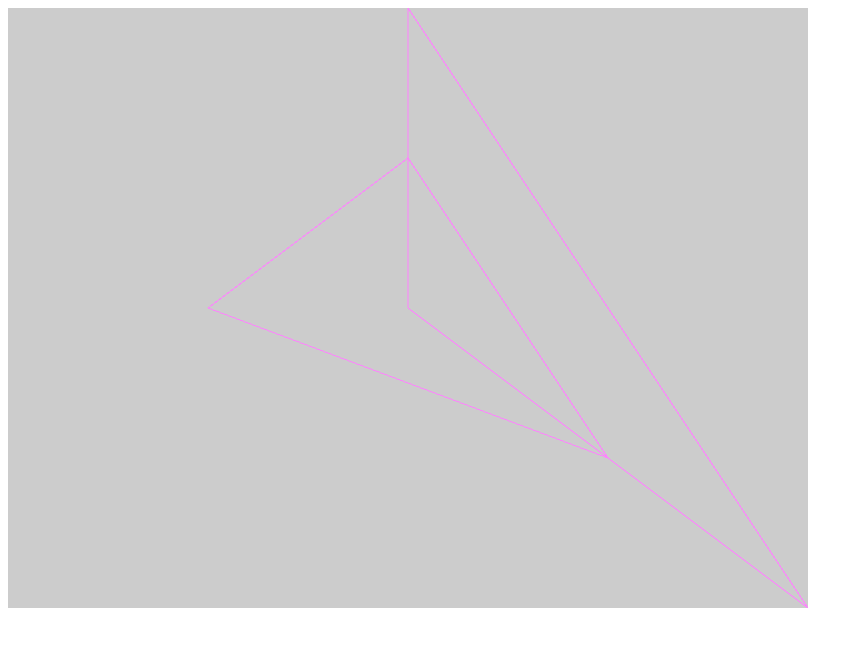
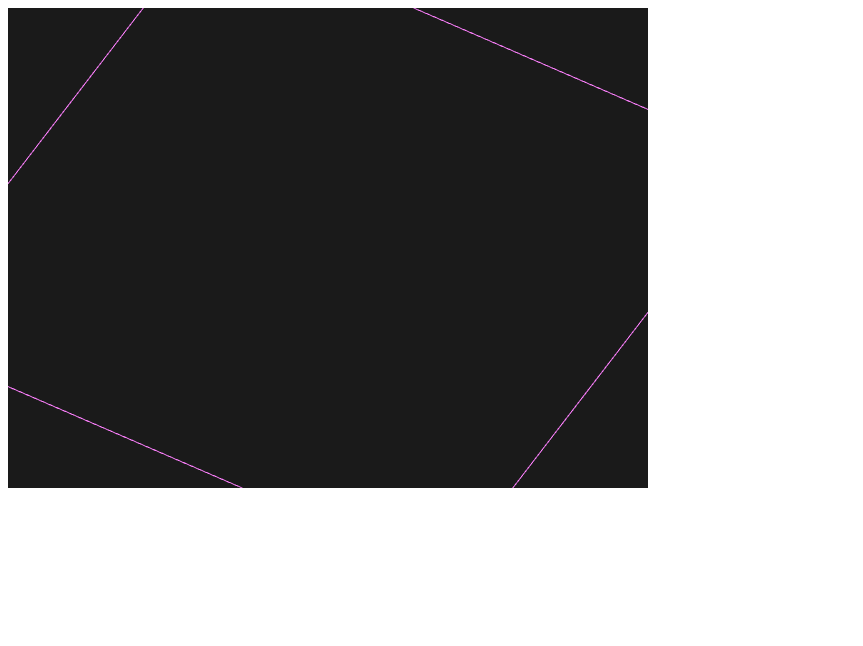
Before and after one commit to Ivobr/Graphic, a plain HTML site: page Opdracht 4/webGLoefenen.html in a window 1280 px wide. Shown: the whole page, without its empty margins (0-863 px from the left). Drawn offline with Linux system fonts and the light colour scheme.

Commit message:
um tata um tata um tata

```diff
--- a/Opdracht 4/webGLoefenen.html
+++ b/Opdracht 4/webGLoefenen.html
@@ -1,54 +1,103 @@
 <!DOCTYPE html>
 <html>
-    <body>
-    <canvas id="myCanvas" width="800" height="600"></canvas>
+<canvas id="Rarri" width="640" height="480"></canvas>
 <script type="text/javascript">
-            var gl= document.getElementById("myCanvas").getContext("webgl2");
+    var gl = document.getElementById("Rarri").getContext("webgl2");
 
-            var vs = gl.createShader(gl.VERTEX_SHADER);
-            var vsSource = `#version 300 es
-                in vec3 pos;
-                void main(){
-                    gl_Position = vec4(pos, 1.0);
+    let vertices = new Float32Array([
+        1, 1, 1, -1, 1, 1, -1, -1, 1, 1, -1, 1, // front face
+        1, 1, -1, -1, 1, -1, -1, -1, -1, 1, -1, -1 // back face
+    ]);
+    let arrayBuffer = gl.createBuffer();
+    gl.bindBuffer(gl.ARRAY_BUFFER, arrayBuffer);
+    gl.bufferData(gl.ARRAY_BUFFER, vertices, gl.STATIC_DRAW);
+
+    var edges = new Uint16Array([
+        0, 1, 1, 2, 2, 3, 3, 0, // front edges
+        4, 5, 5, 6, 6, 7, 7, 4, // back edges
+        0, 4, 1, 5, 2, 6, 3, 7  // front-to-back edges
+    ]);
+    let elementArrayBuffer = gl.createBuffer();
+    gl.bindBuffer(gl.ELEMENT_ARRAY_BUFFER, elementArrayBuffer);
+    gl.bufferData(gl.ELEMENT_ARRAY_BUFFER, edges, gl.STATIC_DRAW);
+
+    let vs = gl.createShader(gl.VERTEX_SHADER);
+    let vsSource = `#version 300 es
+        in vec3 aPos;
+        uniform mat4 projection;
+        uniform mat4 translation;
+        uniform mat4 rotation;
+        void main() {
+            gl_Position = projection * translation * rotation * vec4(aPos, 1.0);
         }`;
-
     gl.shaderSource(vs, vsSource);
     gl.compileShader(vs);
+    if (!gl.getShaderParameter(vs, gl.COMPILE_STATUS)) {
+        throw new Error(gl.getShaderInfoLog(vs));
+    }
 
-            var fs = gl.createShader(gl.FRAGMENT_SHADER);
-            var fsSource = `#version 300 es
+    let fs = gl.createShader(gl.FRAGMENT_SHADER);
+    let fsSource = `#version 300 es
         precision mediump float;
         out vec4 fragColor;
-                            void main(){
+        void main() {
             fragColor = vec4(1, 0.5, 1.0, 1.0);
         }`;
     gl.shaderSource(fs, fsSource);
     gl.compileShader(fs);
+    if (!gl.getShaderParameter(fs, gl.COMPILE_STATUS)) {
+        throw new Error(gl.getShaderInfoLog(fs));
+    }
 
-            var program = gl.createProgram();
+    let program = gl.createProgram();
     gl.attachShader(program, vs);
     gl.attachShader(program, fs);
     gl.linkProgram(program);
+    if (!gl.getProgramParameter(program, gl.LINK_STATUS)) {
+        throw new Error(gl.getProgramInfoLog(program));
+    }
     gl.useProgram(program);
 
-            var buffer = gl.createBuffer()
-            gl.bindBuffer(gl.ARRAY_BUFFER, buffer);
-            gl.bufferData(gl.ARRAY_BUFFER, new Float32Array([
-                -0.5, 0, 0,
-                0, 0.5, 0,
-                0.5, -0.5, 0,
-                -1,0,0,
-                0, 1, 0,
-                1, -1, 0]), gl.STATIC_DRAW);
+    // Uniform matrices
+    let rotationLocation = gl.getUniformLocation(program, "rotation");
+    let angle = Math.PI / 6;
+    let c = Math.cos(angle);
+    let s = Math.sin(angle);
+    let rotation = new Float32Array([
+        c, -s, 0, 0,
+        s, c, 0, 0,
+        0, 0, 1, 0,
+        0, 0, 0, 1
+    ]);
+    gl.uniformMatrix4fv(rotationLocation, false, rotation);
 
-            var attr = gl.getAttribLocation(program, "pos");
-            gl.vertexAttribPointer(attr, 3, gl.FLOAT, gl.FALSE, 0,0);
-            gl.enableVertexAttribArray(attr);
+    let translationLocation = gl.getUniformLocation(program, "translation");
+    let translation = new Float32Array([
+        1, 0, 0, 0,
+        0, 1, 0, 0,
+        0, 0, 1, 0,
+        0, 0, 0, 1
+    ]);
+    gl.uniformMatrix4fv(translationLocation, false, translation);
 
-            gl.clearColor(0.8, 0.8, 0.8, 1.0);
-            gl.clear(gl.COLOR_BUFFER_BIT);
-            gl.drawArrays(gl.LINE_LOOP, 0, 3);
-            gl.drawArrays(gl.LINE_LOOP, 4, 6);
+    let projectionLocation = gl.getUniformLocation(program, "projection");
+    let projection = new Float32Array([
+        1, 0, 0, 0,
+        0, 1, 0, 0,
+        0, 0, 1, 0,
+        0, 0, 0, 1
+    ]);
+    gl.uniformMatrix4fv(projectionLocation, false, projection);
+
+    let posLocation = gl.getAttribLocation(program, "aPos");
+    gl.vertexAttribPointer(posLocation, 3, gl.FLOAT, false, 0, 0);
+    gl.enableVertexAttribArray(posLocation);
+
+    gl.viewport(0, 0, gl.canvas.width, gl.canvas.height);
+    gl.enable(gl.DEPTH_TEST);
+
+    gl.clearColor(0.1, 0.1, 0.1, 1.0);
+    gl.clear(gl.COLOR_BUFFER_BIT | gl.DEPTH_BUFFER_BIT);
+    gl.drawElements(gl.LINES, edges.length, gl.UNSIGNED_SHORT, 0);
 </script>
-    </body>
 </html>
```
Also changed, not shown: Opdracht 4/boughtaRarri.html (added, +118 -0 lines), Opdracht 4/lilbitchas.html (added). Lines whose indentation alone changed are shown as unchanged.
